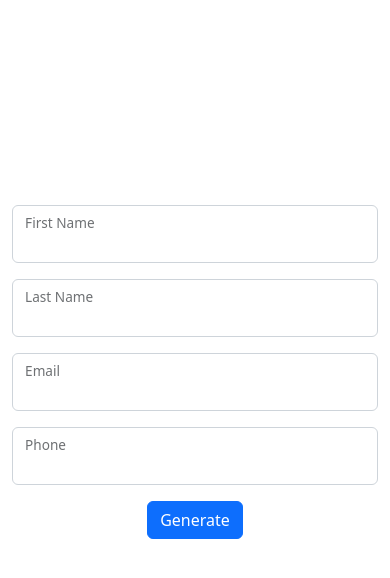
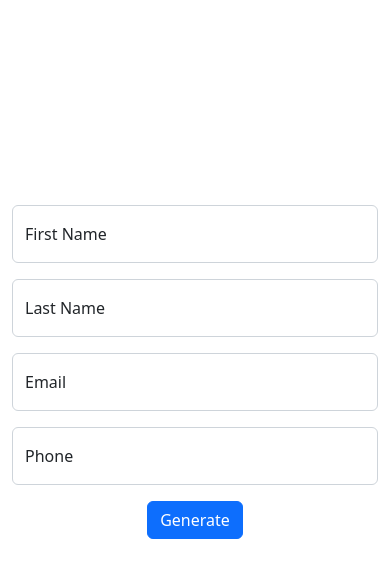
Before and after one commit to jamedeus/qr-generator, a Flask app: page / in a window 390 px wide. Shown: the part 50-628 px from the top of the page. Run offline with Flask 2, Linux system fonts and the light colour scheme; some libraries are stand-ins or nearby versions.

Commit message:
Bug fixes: Floating labels, phone input type.

```diff
--- a/templates/index.html
+++ b/templates/index.html
@@ -42,22 +42,22 @@
                 <div class="col-md-6 d-flex flex-column justify-content-center py-3 h-100">
                     <form>
                         <div class="form-floating mb-3">
-                            <input type="text" class="form-control" name="firstName" id="firstName" />
+                            <input type="text" class="form-control" name="firstName" id="firstName" placeholder="First Name">
                             <label for="firstName">First Name</label>
                         </div>
 
                         <div class="form-floating mb-3">
-                            <input type="text" class="form-control" name="lastName" id="lastName" />
+                            <input type="text" class="form-control" name="lastName" id="lastName" placeholder="Last Name">
                             <label for="lastName">Last Name</label>
                         </div>
 
                         <div class="form-floating mb-3">
-                            <input type="email" class="form-control" name="email" id="email" />
+                            <input type="email" class="form-control" name="email" id="email" placeholder="Email">
                             <label for="email">Email</label>
                         </div>
 
                         <div class="form-floating mb-3">
-                            <input type="phone" class="form-control" name="phone" id="phone" />
+                            <input type="tel" class="form-control" name="phone" id="phone" placeholder="Phone">
                             <label for="phone">Phone</label>
                         </div>
 
```
